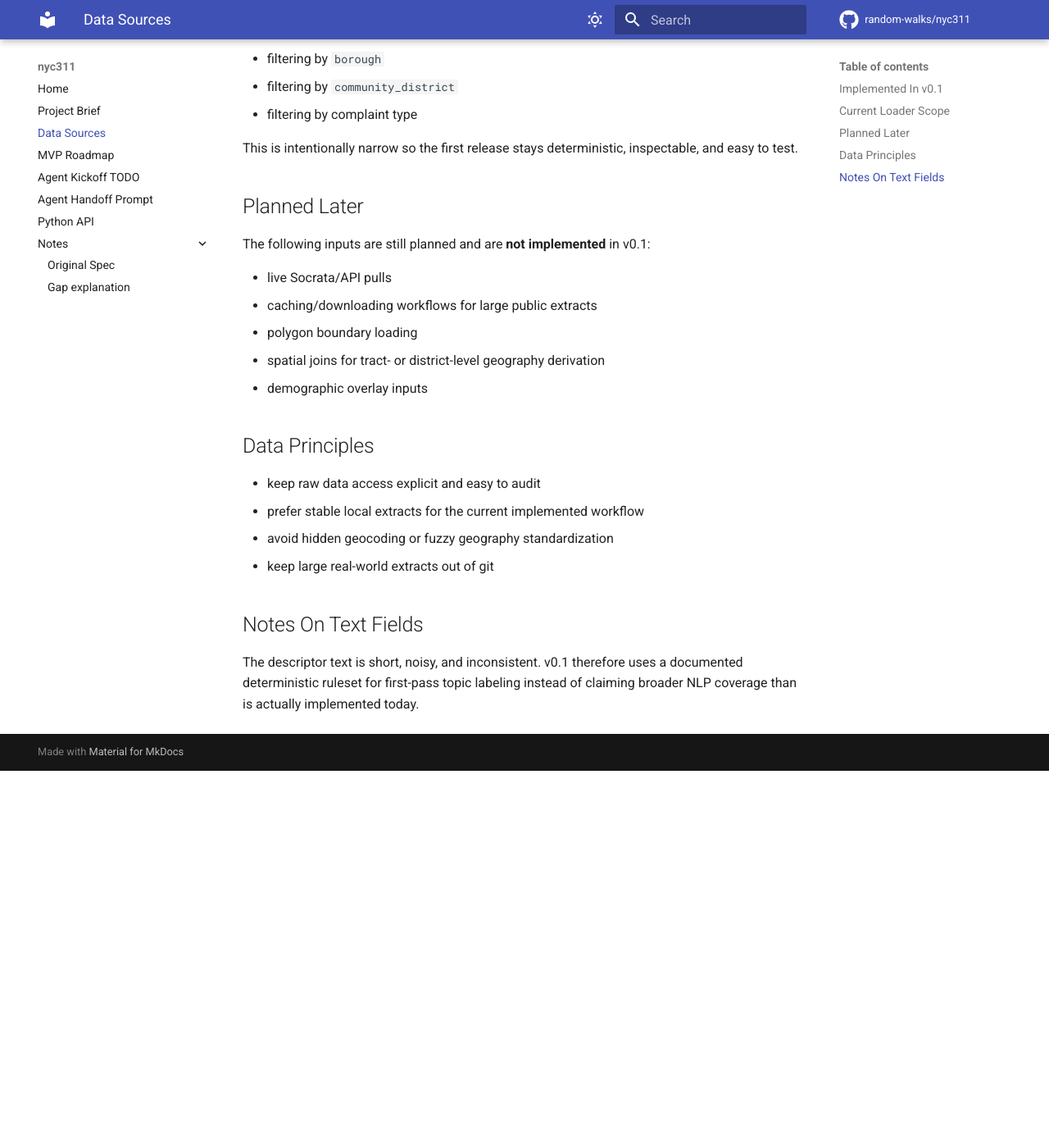
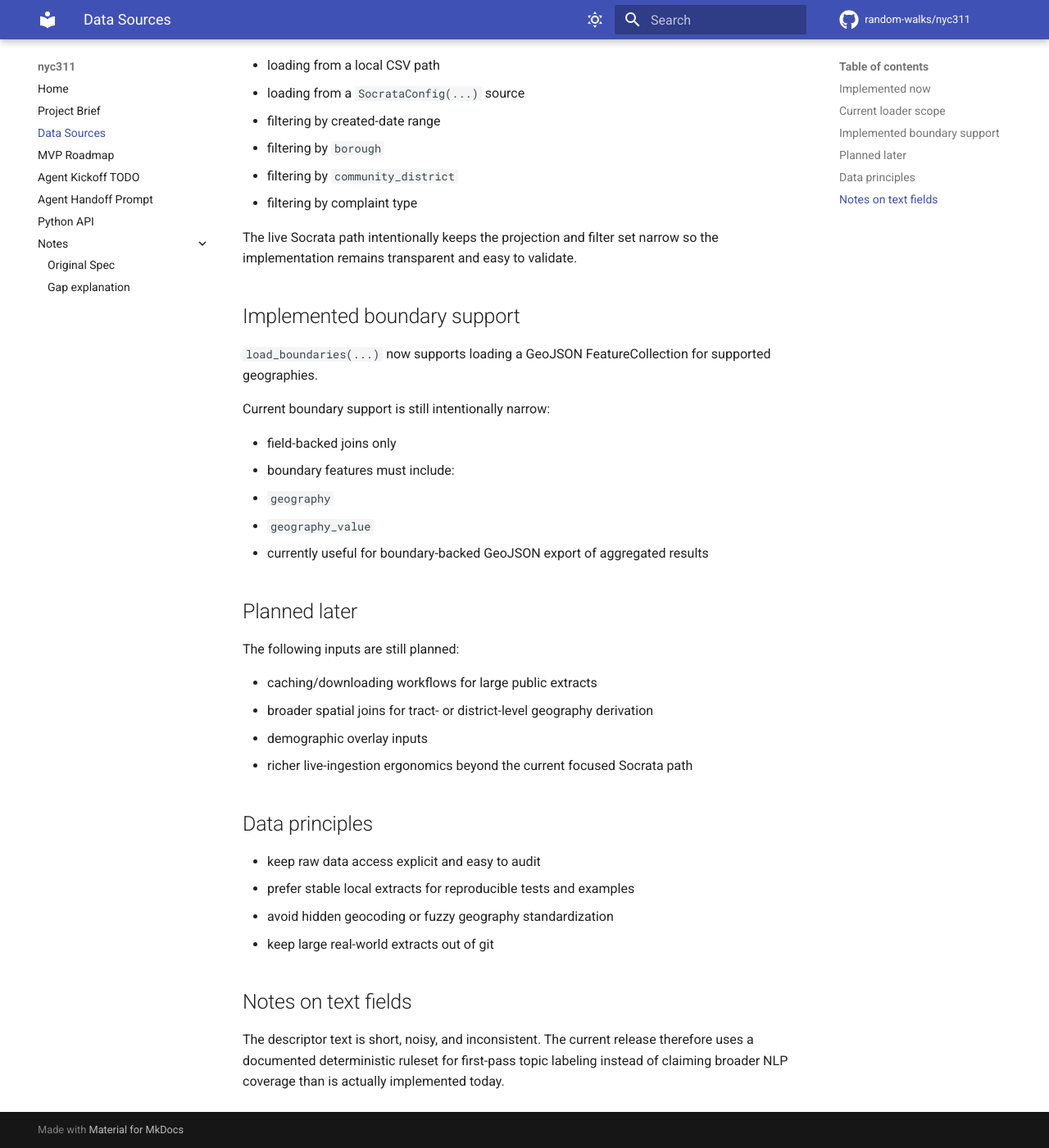
Before and after one commit to random-walks/nyc311, an MkDocs documentation site: the page built from docs/data-sources.md, in a window 1280 px wide and 1400 px high, scrolled down 715 px. Shown: the whole window at 82% size. Built offline with MkDocs 1.6.1 and Material for MkDocs 9.7.7, drawn with Linux system fonts in a browser that asks for light colours; comment, search, counter and statistics services are not loaded; before the commit the page ends 1655 px from its top, so only the background shows below that; some of the changed text lies outside the part shown.

Commit message:
Document expanded complaint toolkit
Co-authored-by: random-walks <random-walks@users.noreply.github.com>

```diff
--- a/docs/data-sources.md
+++ b/docs/data-sources.md
@@ -1,11 +1,13 @@
 # Data Sources
 
-## Implemented In v0.1
+## Implemented now
 
-The current release supports **local CSV extracts** of NYC 311-style service
-request records.
+The current release supports two real service-request input paths:
 
-The implemented happy path expects these columns:
+- **local CSV extracts**
+- **live Socrata loading** via the NYC 311 dataset
+
+The CSV loader expects these columns:
 
 - `unique_key`
 - `created_date`
@@ -15,40 +17,53 @@ The implemented happy path expects these columns:
 - `community_district` (or `community_board`)
 
 An optional `resolution_description` column is also accepted and preserved on
-loaded records, but it is not yet used for any shipped analysis.
+loaded records, but it is not yet used for shipped analysis.
 
-## Current Loader Scope
+## Current loader scope
 
 `load_service_requests(...)` supports:
 
 - loading from a local CSV path
+- loading from a `SocrataConfig(...)` source
 - filtering by created-date range
 - filtering by `borough`
 - filtering by `community_district`
 - filtering by complaint type
 
-This is intentionally narrow so the first release stays deterministic,
-inspectable, and easy to test.
+The live Socrata path intentionally keeps the projection and filter set narrow
+so the implementation remains transparent and easy to validate.
 
-## Planned Later
+## Implemented boundary support
 
-The following inputs are still planned and are **not implemented** in v0.1:
+`load_boundaries(...)` now supports loading a GeoJSON FeatureCollection for
+supported geographies.
 
-- live Socrata/API pulls
+Current boundary support is still intentionally narrow:
+
+- field-backed joins only
+- boundary features must include:
+  - `geography`
+  - `geography_value`
+- currently useful for boundary-backed GeoJSON export of aggregated results
+
+## Planned later
+
+The following inputs are still planned:
+
 - caching/downloading workflows for large public extracts
-- polygon boundary loading
-- spatial joins for tract- or district-level geography derivation
+- broader spatial joins for tract- or district-level geography derivation
 - demographic overlay inputs
+- richer live-ingestion ergonomics beyond the current focused Socrata path
 
-## Data Principles
+## Data principles
 
 - keep raw data access explicit and easy to audit
-- prefer stable local extracts for the current implemented workflow
+- prefer stable local extracts for reproducible tests and examples
 - avoid hidden geocoding or fuzzy geography standardization
 - keep large real-world extracts out of git
 
-## Notes On Text Fields
+## Notes on text fields
 
-The descriptor text is short, noisy, and inconsistent. v0.1 therefore uses a
-documented deterministic ruleset for first-pass topic labeling instead of
-claiming broader NLP coverage than is actually implemented today.
+The descriptor text is short, noisy, and inconsistent. The current release
+therefore uses a documented deterministic ruleset for first-pass topic labeling
+instead of claiming broader NLP coverage than is actually implemented today.
```
Also changed, not shown: README.md (+32 -11 lines), docs/api.md (+3 -3 lines), docs/index.md (+12 -6 lines).
